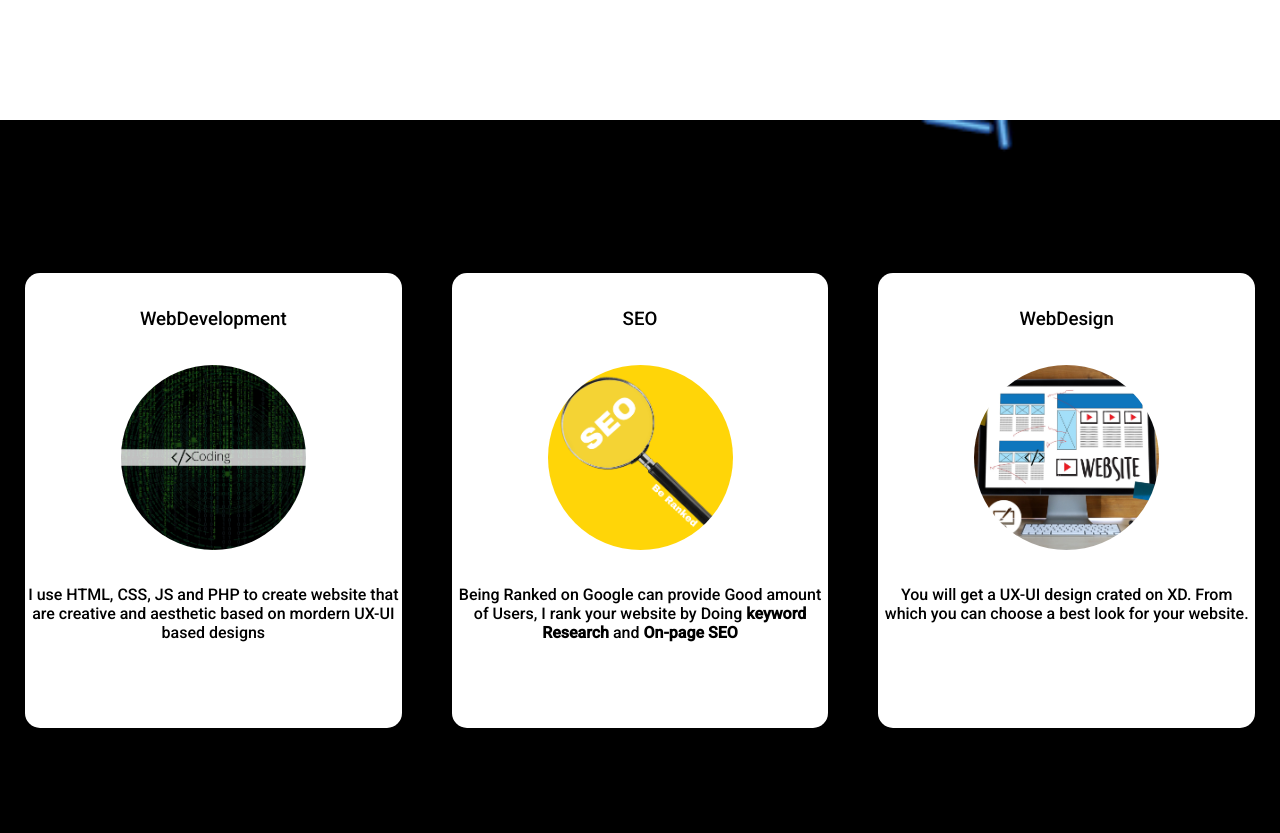
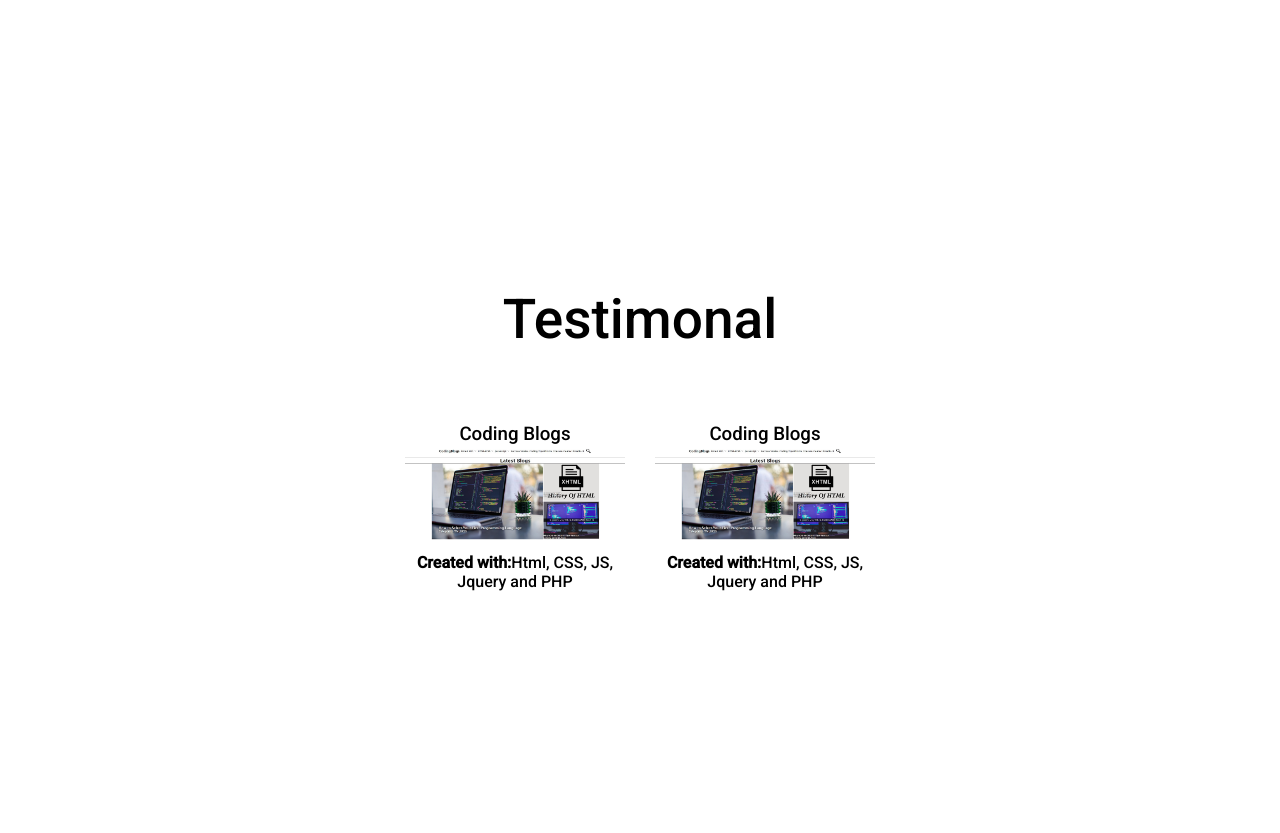
Before and after one commit to DesignerNDcode/DesignerNDcode.github.io, a plain HTML site: page index.html in a window 1280 px wide. Shown: the part 1400-2233 px from the top of the page. Drawn offline with Linux system fonts and the light colour scheme.

Commit message:
Update index.html

```diff
--- a/index.html
+++ b/index.html
@@ -96,6 +96,45 @@
 
         </section>
         <!-- section2 -->
+
+
+<!--testimonal-->
+        <section class="section2" id="portfolio">
+            <h2>Testimonal</h2>
+            <!-- Slider -->
+            <div class="slider">
+
+                <div class="slide-track">
+
+                    <!-- slide -->
+                    <div class="slide">
+                        <div class="card">
+                            <h3>Coding Blogs</h3>
+                            <img src="Assets/img/portfolio-1.jpg">
+                            <span><b>Created with:</b>Html, CSS, JS, Jquery and PHP</span>
+                        </div>
+                    </div>
+
+                    <div class="slide">
+                        <div class="card">
+                            <h3>Coding Blogs</h3>
+                            <img src="Assets/img/portfolio-1.jpg">
+                            <span><b>Created with:</b>Html, CSS, JS, Jquery and PHP</span>
+                        </div>
+                    </div>
+
+
+                    <!-- slide2 -->
+
+                </div>
+
+            </div>
+            <!-- Slider -->
+
+        </section>
+
+
+<!--testimonal-->
 
         <!-- section3 -->
         <section class="section3" id="services">
```
